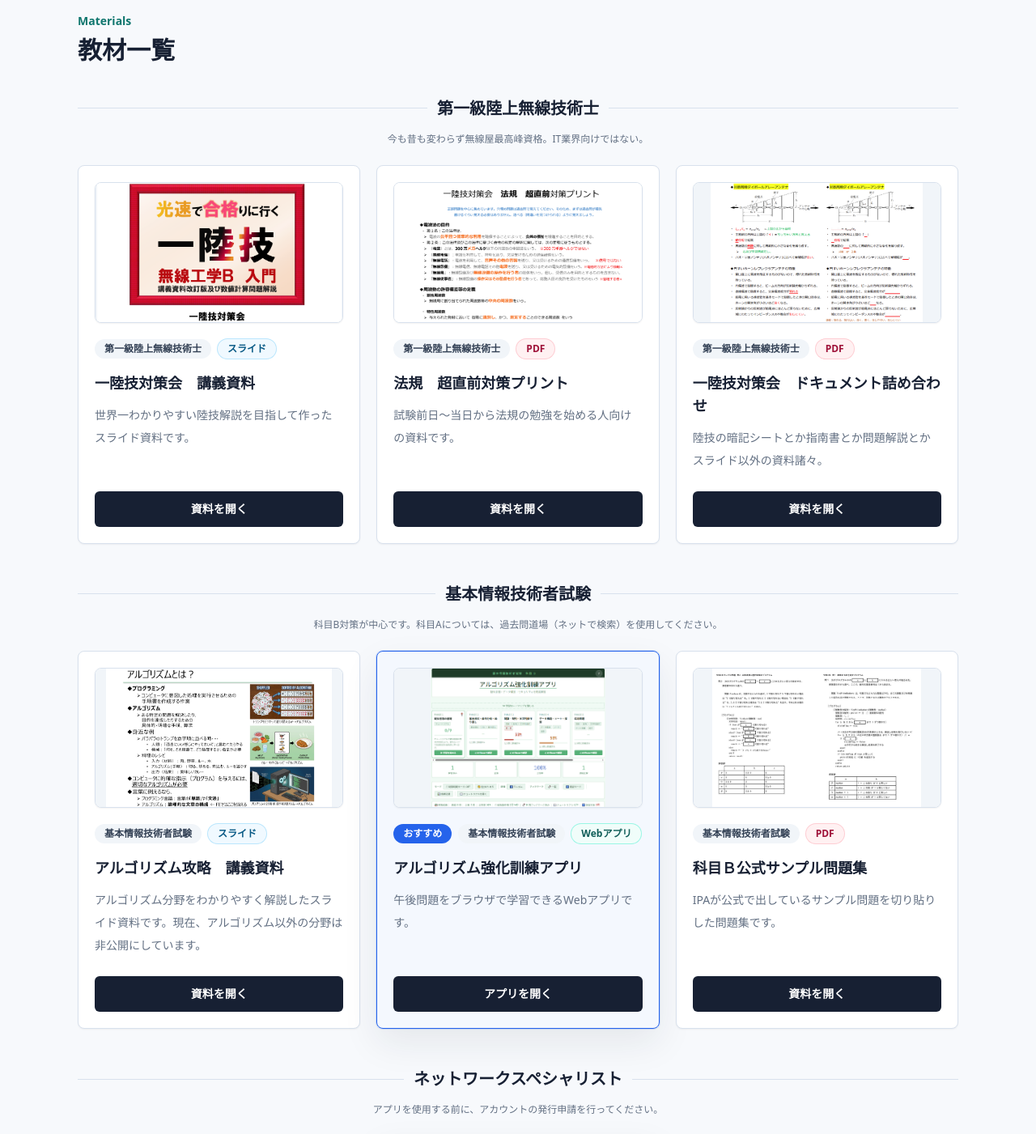
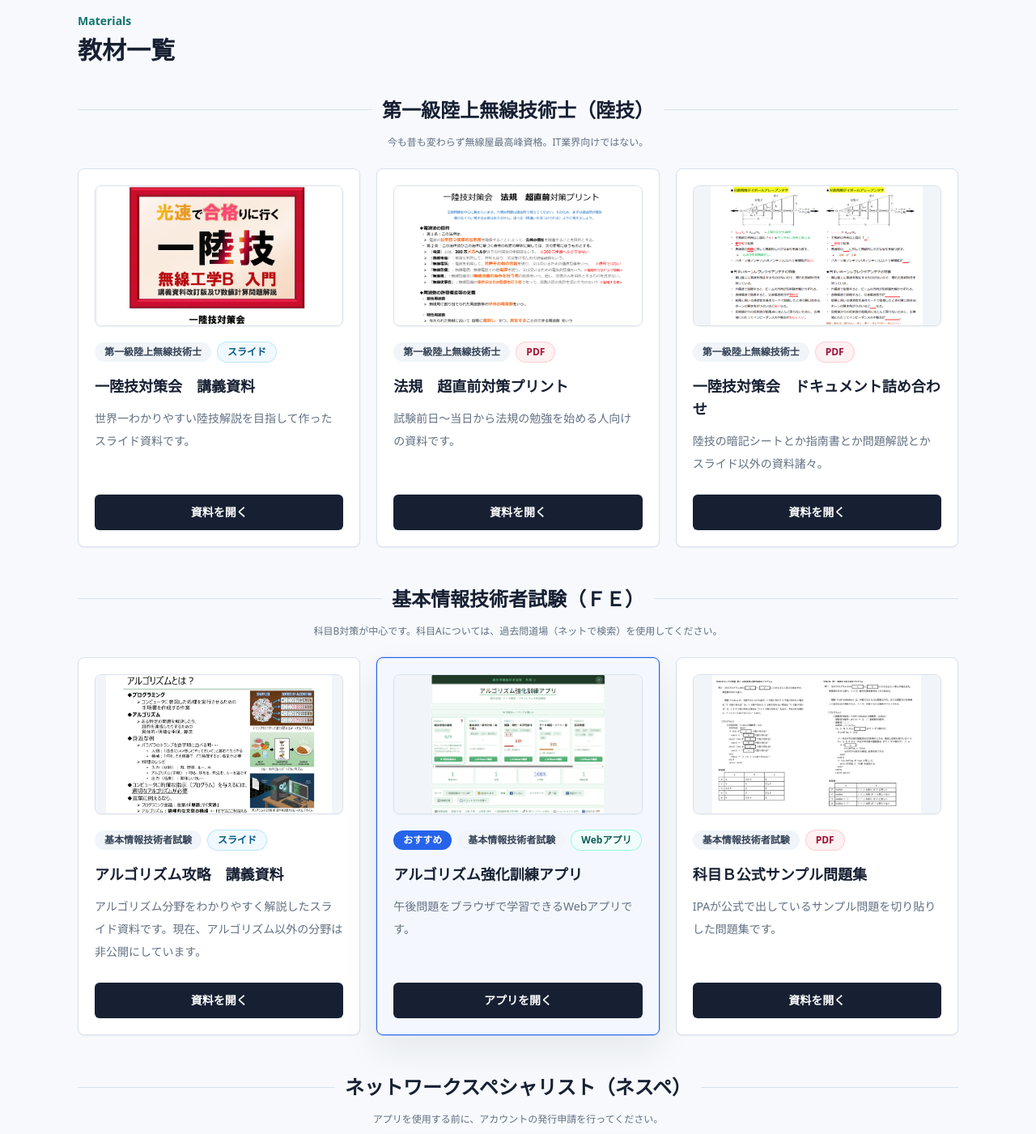
Before and after one commit to hmamiya52-bit/4th-TA_byMamiya, a Next.js app: page / in a window 1280 px wide. Shown: the part 900-2301 px from the top of the page at 81% size. Built offline with nearby package versions, Linux system fonts and the light colour scheme.

Commit message:
Update exam section headings

```diff
--- a/src/app/page.tsx
+++ b/src/app/page.tsx
@@ -32,6 +32,13 @@ const examSectionIds: Record<string, string> = {
   基本情報技術者試験: "fe",
   ネットワークスペシャリスト: "network-specialist",
   応用情報技術者試験: "ap",
+};
+
+const examDisplayNames: Record<string, string> = {
+  第一級陸上無線技術士: "第一級陸上無線技術士（陸技）",
+  基本情報技術者試験: "基本情報技術者試験（ＦＥ）",
+  ネットワークスペシャリスト: "ネットワークスペシャリスト（ネスペ）",
+  応用情報技術者試験: "応用情報技術者試験 （ＡＰ）",
 };
 
 const installGuides = [
@@ -96,14 +103,15 @@ export default function Home() {
             const examMaterials = materials.filter((material) => material.exam === exam);
             const note = examNotes[exam];
             const sectionId = examSectionIds[exam];
+            const displayName = examDisplayNames[exam] ?? exam;
 
             return (
               <section key={exam} id={sectionId} aria-labelledby={`${exam}-heading`}>
                 <div className="mb-5">
                   <div className="flex items-center gap-3">
                     <span className="h-px flex-1 bg-line" />
-                    <h3 id={`${exam}-heading`} className="text-lg font-bold text-ink sm:text-xl">
-                      {exam}
+                    <h3 id={`${exam}-heading`} className="text-xl font-extrabold text-ink sm:text-2xl">
+                      {displayName}
                     </h3>
                     <span className="h-px flex-1 bg-line" />
                   </div>
```
